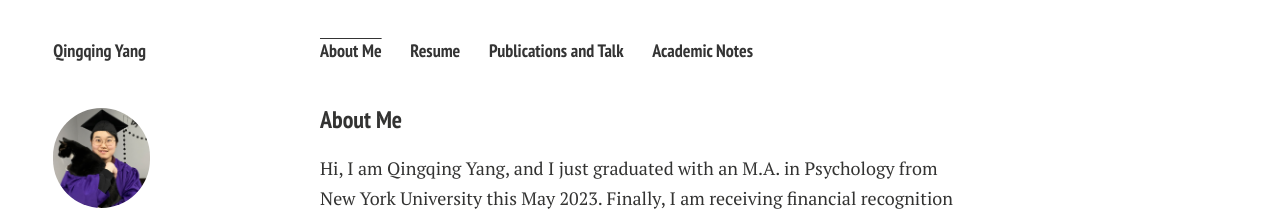
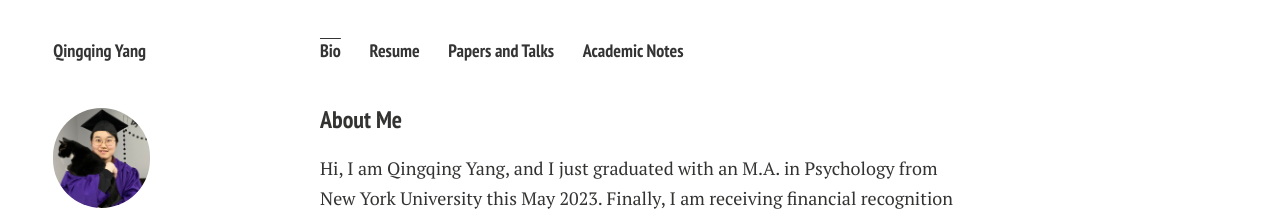
Before and after one commit to Qingqing-Yang-177/Qingqing-Yang-177.github.io, a Jekyll site: the page built from index.md, in a window 1280 px wide. Shown: the top 219 px of the page. Built offline with Jekyll 4.4.1, drawn with Linux system fonts in a browser that asks for light colours; nearby versions of some CDN libraries; comment, search, counter and statistics services are not loaded; a style sheet for code colours, icons or effects is not loaded; our own code applies the rules of GitHub Pages for plain Markdown files.

Commit message:
Update _config.yml

```diff
--- a/_config.yml
+++ b/_config.yml
@@ -26,11 +26,11 @@ owner:
 # Links to include in top navigation
 # For external links add external: true
 links:
-  - title: About Me
+  - title: Bio
     url: /
   - title: Resume
     url: /file/Resume-QINGQING-YANG-23NYU.pdf
-  - title: Publications and Talk
+  - title: Papers and Talks
     url: /publications/
   - title: Academic Notes
     url: /blogs/
```
